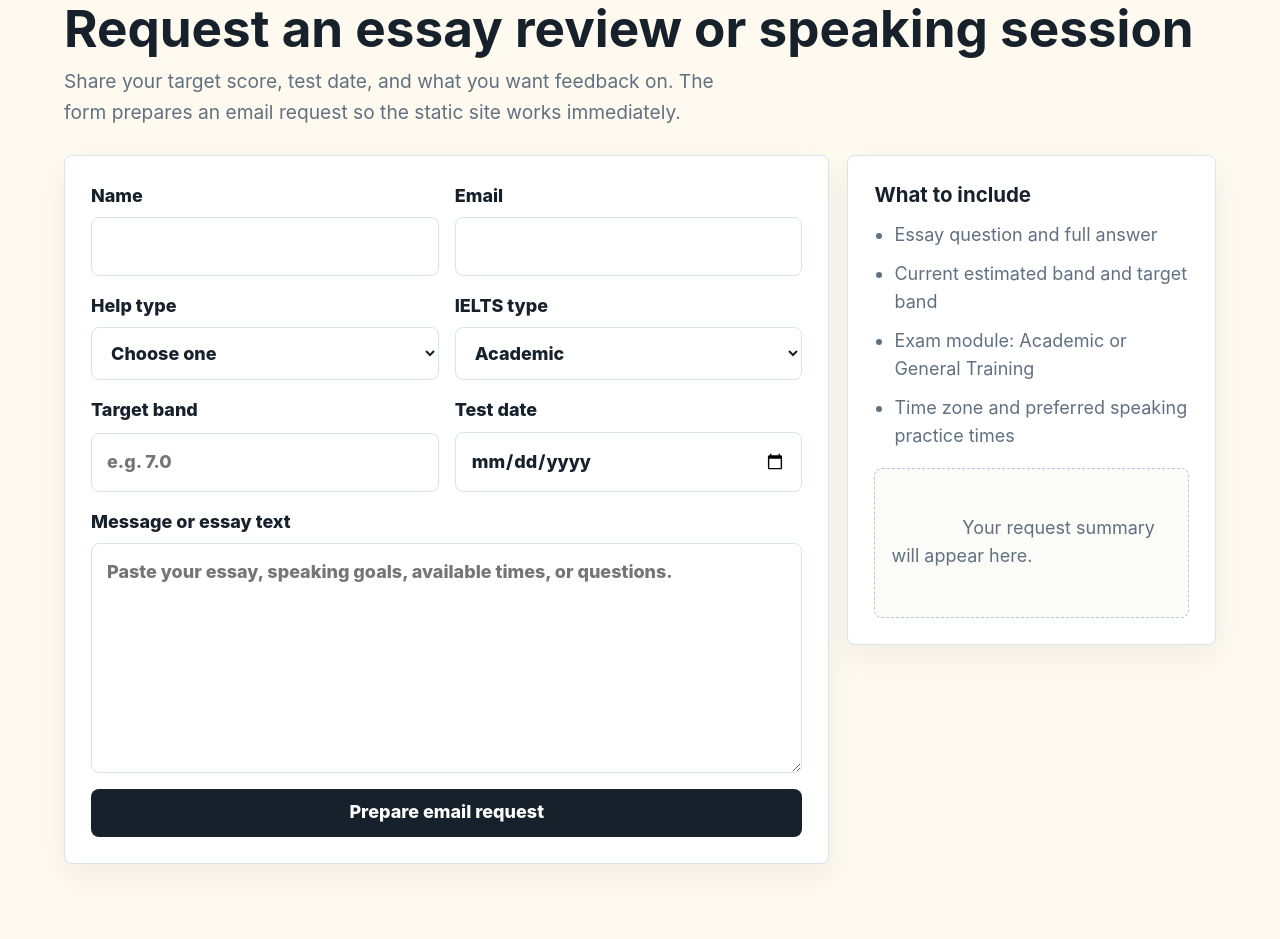
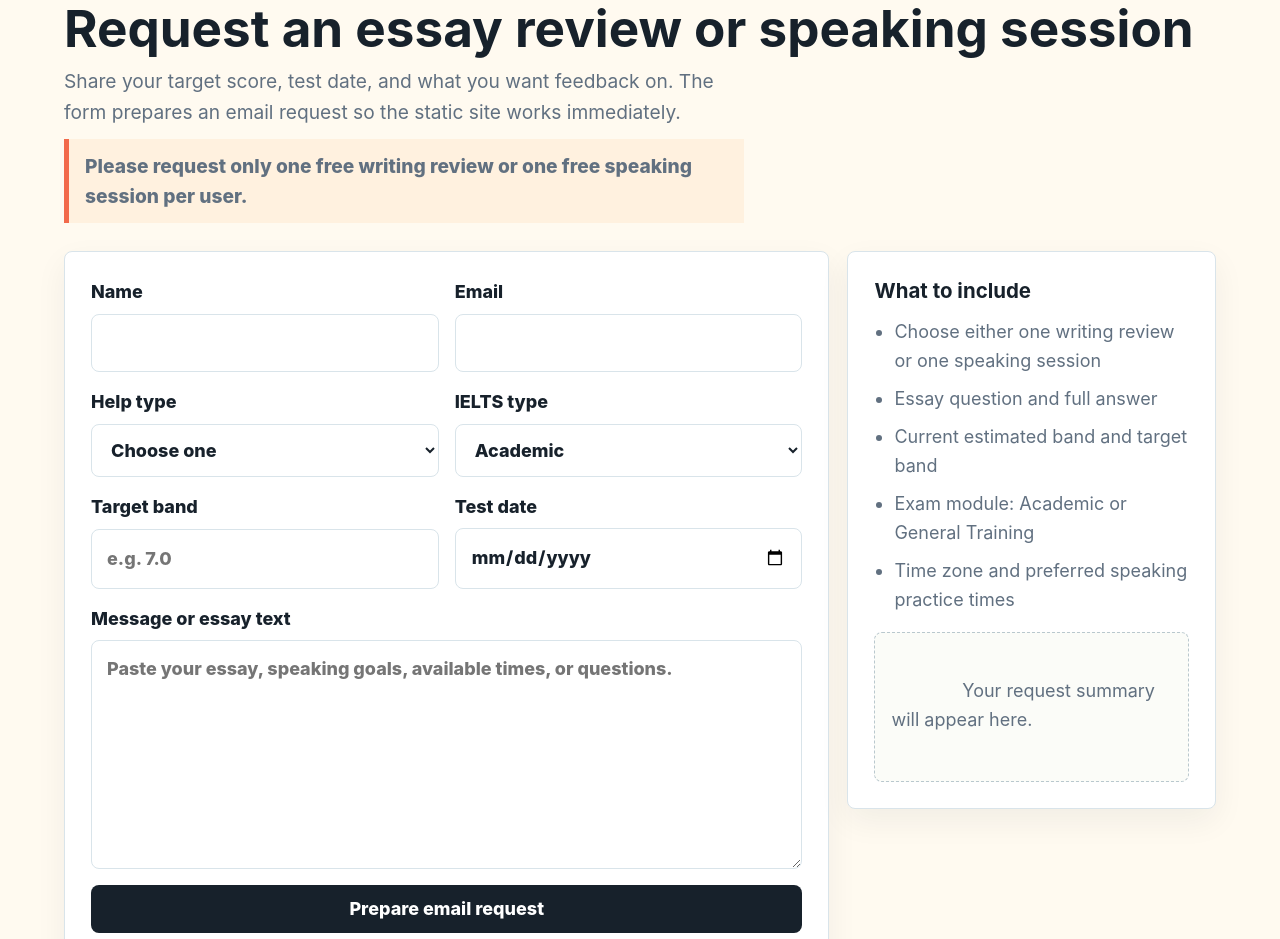
Before and after one commit to fullmarkseducation/freeieltsresources, a website: page public/index.html in a window 1280 px wide. Shown: the part 3543-4482 px from the top of the page. Drawn offline with Linux system fonts and the light colour scheme.

Commit message:
Update request email and usage guidance

```diff
--- a/public/index.html
+++ b/public/index.html
@@ -198,6 +198,9 @@
             Share your target score, test date, and what you want feedback on. The form prepares
             an email request so the static site works immediately.
           </p>
+          <p class="support-limit">
+            Please request only one free writing review or one free speaking session per user.
+          </p>
         </div>
 
         <div class="request-grid">
@@ -252,6 +255,7 @@
           <aside class="request-side">
             <h3>What to include</h3>
             <ul>
+              <li>Choose either one writing review or one speaking session</li>
               <li>Essay question and full answer</li>
               <li>Current estimated band and target band</li>
               <li>Exam module: Academic or General Training</li>
--- a/public/script.js
+++ b/public/script.js
@@ -1,6 +1,6 @@
 const requestForm = document.querySelector("#requestForm");
 const requestStatus = document.querySelector("#requestStatus");
-const requestEmail = "hello@freeieltsresources.com";
+const requestEmail = "freeieltsresources@outlook.com";
 const blogList = document.querySelector("#blogList");
 const postView = document.querySelector("#postView");
 const postCategory = document.querySelector("#postCategory");
--- a/public/styles.css
+++ b/public/styles.css
@@ -295,6 +295,15 @@
 
 .section-heading p {
   margin: 0;
+}
+
+.support-limit {
+  max-width: 720px;
+  border-left: 5px solid var(--coral);
+  padding: 12px 16px;
+  background: #fff1df;
+  color: var(--ink);
+  font-weight: 800;
 }
 
 .compact {
```
Also changed, not shown: README.md.
